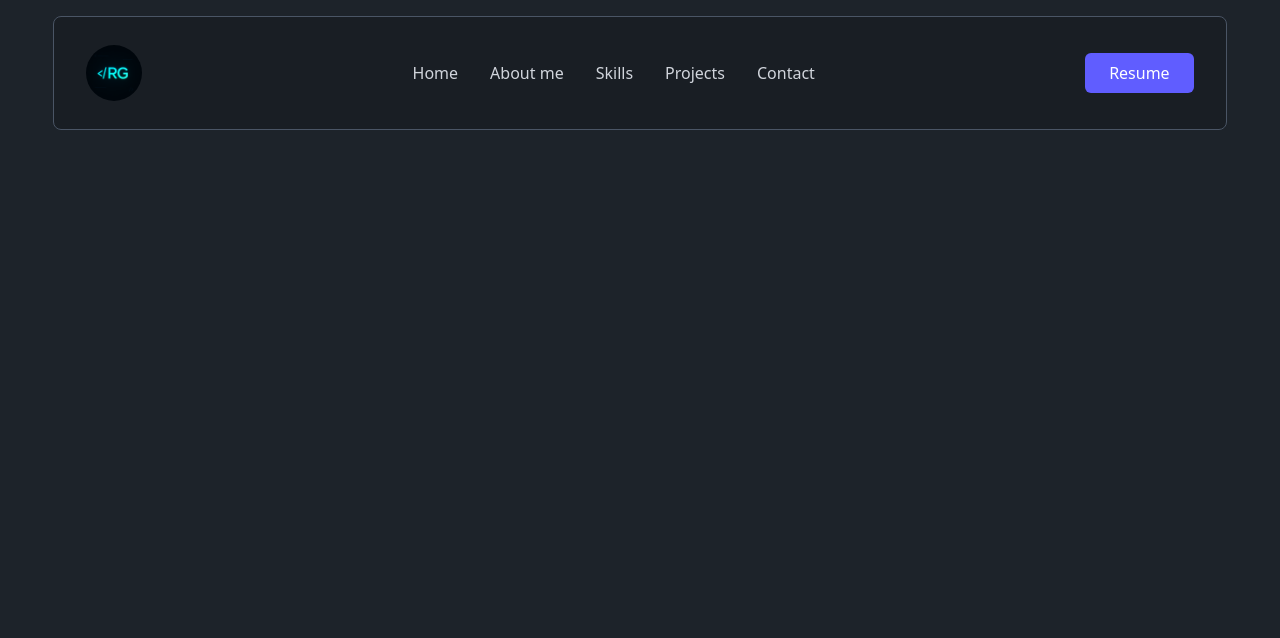
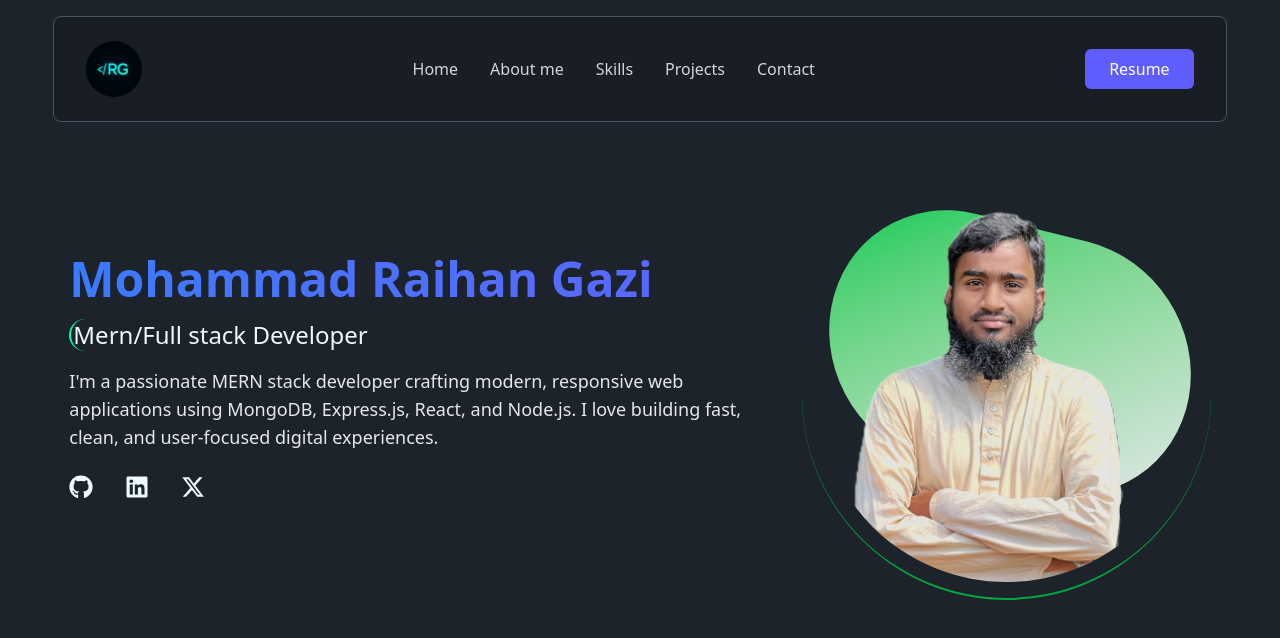
Before and after one commit to gaziraihan1/my-portfolio, a React (Vite) app: page / in a window 1280 px wide. Shown: the top 638 px of the page. Built offline with nearby package versions, Linux system fonts and the light colour scheme.

Commit message:
banner section completed

```diff
--- a/package.json
+++ b/package.json
@@ -12,6 +12,7 @@
   "dependencies": {
     "@emailjs/browser": "^4.4.1",
     "@tailwindcss/vite": "^4.1.11",
+    "@tsparticles/react": "^3.0.0",
     "aos": "^2.3.4",
     "daisyui": "^5.0.43",
     "framer-motion": "^12.19.2",
--- a/src/Components/Banner/Bannner.jsx
+++ b/src/Components/Banner/Bannner.jsx
@@ -1,9 +1,69 @@
 import React from 'react';
+import { motion } from "framer-motion";
+import { FaXTwitter, FaGithub, FaLinkedin } from "react-icons/fa6";
 
 const Bannner = () => {
     return (
-        <div>
+        <div className='flex flex-col-reverse items-center md:flex-row my-6 md:my-10 lg:my-14 2xl:my-18 lg:min-h-[40%] lg:max-h-[60%] gap-6 md:gap-8 lg:gap-12'>
+            <div className='text-center md:text-left md:w-[60%] '>
+        <motion.h2 animate={{
+        backgroundPosition: ["0% 50%", "100% 50%", "0% 50%"],
+      }}
+      transition={{
+        duration: 6,
+        repeat: Infinity,
+        ease: "linear",
+      }}
+      style={{
+        backgroundSize: "300% 300%",
+      }} className="text-3xl lg:text-5xl font-extrabold bg-clip-text text-transparent bg-gradient-to-r from-blue-500 via-indigo-500 to-green-500">
+            Mohammad Raihan Gazi
+        </motion.h2>
+        <motion.h4 animate={{
+        borderColor: [
+          "#ff0000", // Red
+          "#ff9900", // Orange
+          "#ffff00", // Yellow
+          "#00ff00", // Green
+          "#00ffff", // Cyan
+          "#ff0000", // Red again to loop
+        ],
+      }}
+      transition={{
+        duration: 8,
+        repeat: Infinity,
+        ease: "linear",
+      }} className='text-lg md:text-xl xl:text-2xl font-medium mt-4 inline-block pl-0.5 border-s-2 rounded-full '>
+            Mern/Full stack Developer
+        </motion.h4>
+        <p className='text-sm md:text-base xl:text-lg text-gray-200 my-2 lg:my-4'>
+            I'm a passionate MERN stack developer crafting modern, responsive web applications using MongoDB, Express.js, React, and Node.js. I love building fast, clean, and user-focused digital experiences.
+        </p>
+        <ul className='flex my-4 lg:my-6 gap-8 justify-center md:justify-start'>
+            <li>
+                <a href="">
+                    <FaGithub size={24}/>
+                </a>
+            </li>
+            <li>
+                <a href="">
+                    <FaLinkedin size={24}/>
+                </a>
+            </li>
+            <li>
+                <a href="
+                ">
+                <FaXTwitter size={24}/>
+                </a>
+            </li>
+        </ul>
+            </div>
+            <div className='flex-1 w-3/5 sm:w-4/5 md:w-11/12 lg:w-4/5 object-cover mx-auto relative'>
+                <img className='p-2 md:p-4 border-b-2 border-yellow-500 lg:border-green-600 rounded-full' src="\portfolio-image_1.png" alt="" />
+                <div className='absolute top-12 skew-2 rotate-12 -z-10 rounded-t-full rounded-b-full left-6 w-[90%] h-[60%] bg-gradient-to-tl from-gray-200  to-green-500'>
+                </div>
 
+            </div>
         </div>
     );
 };
--- a/src/Components/Navbar/Navbar.jsx
+++ b/src/Components/Navbar/Navbar.jsx
@@ -6,12 +6,13 @@ import { motion, AnimatePresence } from 'framer-motion';
 
 const Navbar = () => {
   const [menuToggle, setMenuToggle] = useState(false);
-  useEffect(() => {
-  if (menuToggle === true || menuToggle === false) {
+useEffect(() => {
+  if (menuToggle) {
     document.body.style.overflow = 'hidden';
+  } else {
+    document.body.style.overflow = '';
   }
 
-  // Cleanup if user navigates away
   return () => {
     document.body.style.overflow = '';
   };
@@ -29,7 +30,7 @@ const Navbar = () => {
   );
 
   return (
-    <nav className="relative z-50 flex justify-between items-center px-4 py-3 text-white">
+    <nav className="relative z-50 flex justify-between items-center px-4 py-2 text-white">
       <div>
         <img src="/my-logo-3.png" alt="Logo" className="w-10 h-10 lg:w-14 lg:h-14 rounded-full" />
       </div>
--- a/src/Pages/Home/Home.jsx
+++ b/src/Pages/Home/Home.jsx
@@ -6,7 +6,7 @@ import Projects from '../../Components/Projects/Projects';
 
 const Home = () => {
     return (
-        <div>
+        <div className='min-h-screen'>
             <Bannner />
             <About />
             <Skills />
--- a/src/Pages/LayoutPage/MainLayout.jsx
+++ b/src/Pages/LayoutPage/MainLayout.jsx
@@ -9,10 +9,12 @@ const MainLayout = () => {
       <header className='p-2 md:p-3 lg:p-4 mx-2 my-2 lg:w-11/12 2xl:w-10/12 lg:mx-auto lg:my-4 sticky top-0 z-50 bg-base-200 backdrop-blur-lg rounded-lg border border-gray-600 dark:border-gray-700'>
         <Navbar />
       </header>
-        <main>
+
+      <main className='px-2 md:px-3 lg:px-4 lg:w-11/12 2xl:w-10/12 mx-auto min-h-screen'>
         <Outlet />
       </main>
-        <footer>
+
+      <footer className=''>
         <Footer />
       </footer>
     </div>
```
Also changed, not shown: public/portfolio-image_1.png (added), 1 other file (tests, documents, lock files or other folders). Lines whose indentation alone changed are shown as unchanged.
